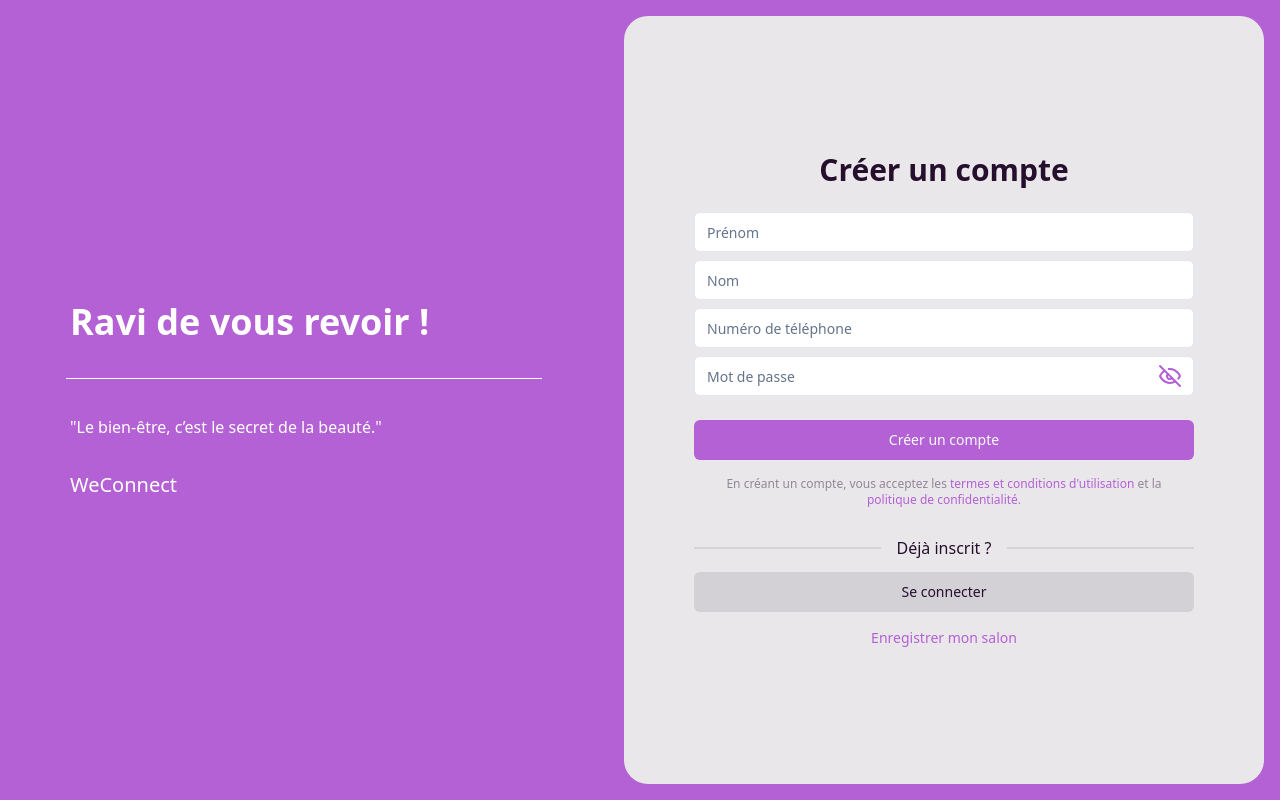
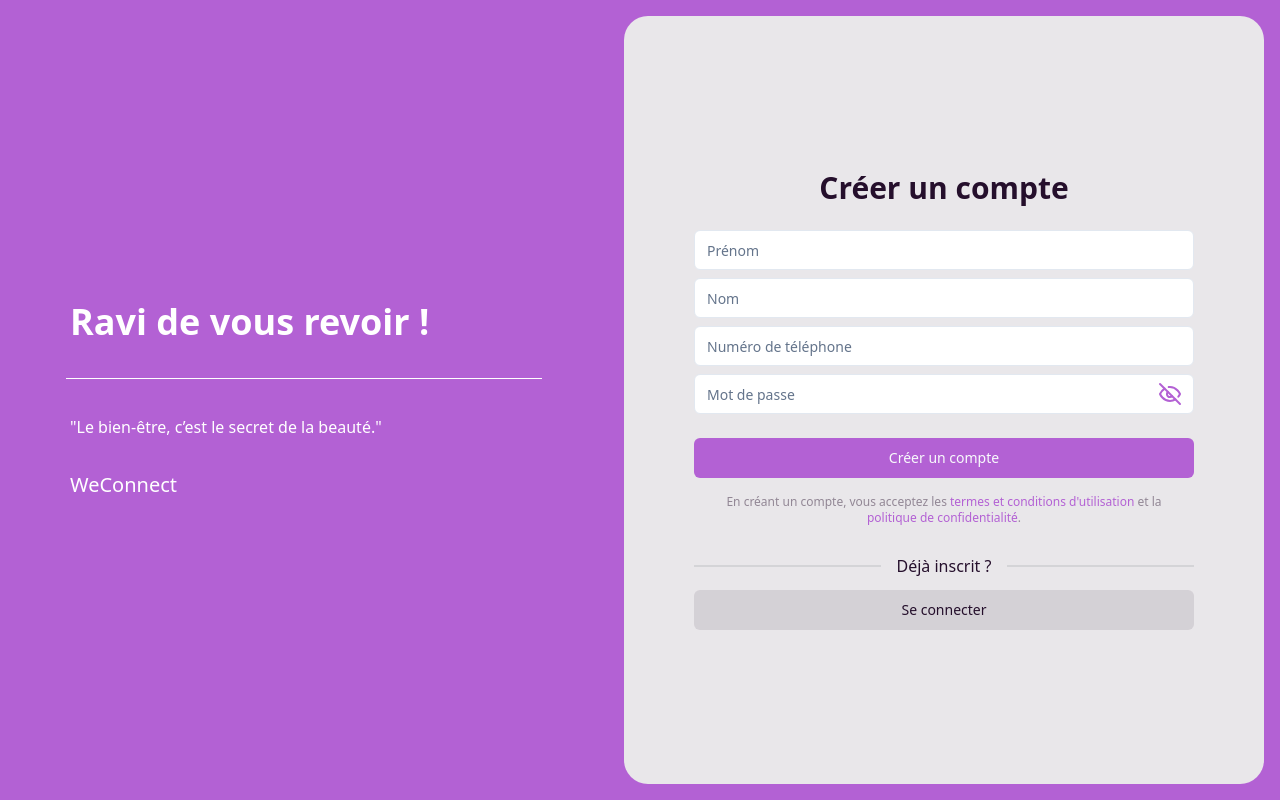
Before and after one commit to mh-lamine/cli-weconnect, a React (Vite) app: page /register in a window 1280 px wide. Built offline with nearby package versions, Linux system fonts and the light colour scheme.

Commit message:
Remove "Enregistrer mon salon" button from RegisterPage.jsx

```diff
--- a/src/pages/RegisterPage.jsx
+++ b/src/pages/RegisterPage.jsx
@@ -117,9 +117,6 @@ export default function RegisterPage() {
       <Button asChild variant="outline">
         <Link to={"/login"}>Se connecter</Link>
       </Button>
-      <Button variant="link" className="py-0">
-        <Link to={"/entreprise"}>Enregistrer mon salon</Link>
-      </Button>
     </div>
   );
 }
```
